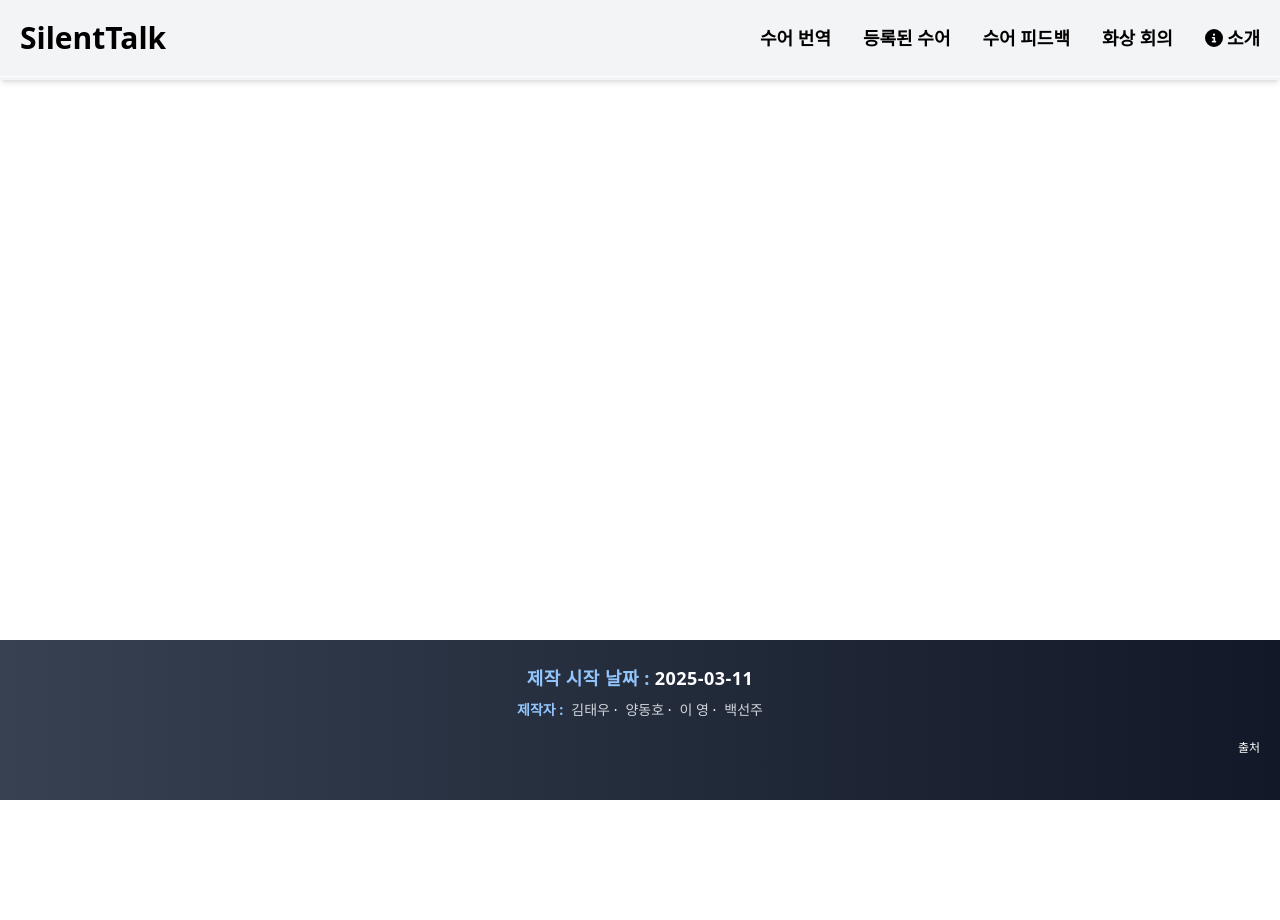
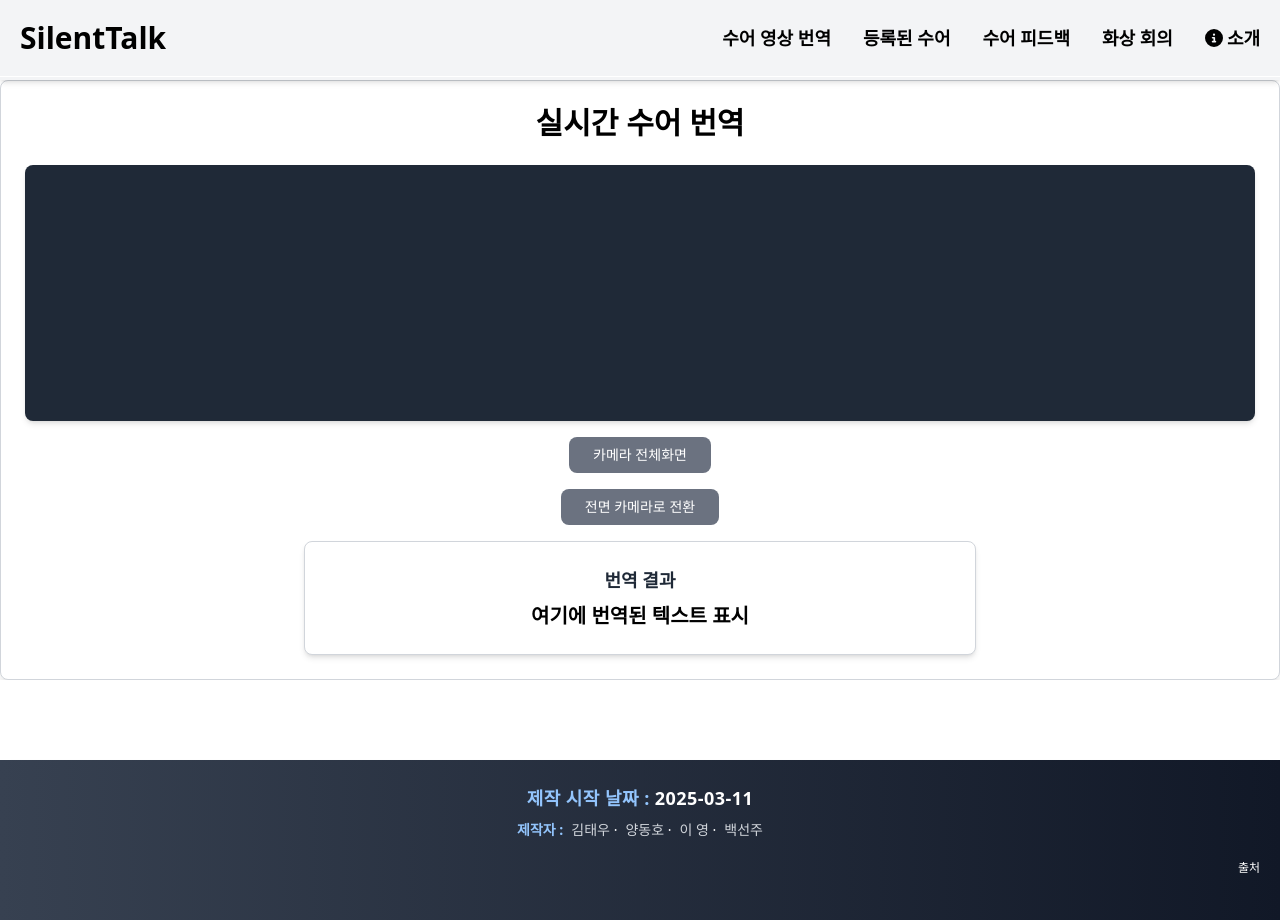
Before and after one commit to taewoo01/silent-app, a React (Create React App) app: page /RealRender in a window 1280 px wide. Before the commit the page ends 800 px from the top, so only its background shows below. Built offline with nearby package versions, Linux system fonts and the light colour scheme; no server answers.

Commit message:
실시간 번역, 영상 번역 분리 및 목록 크기 변경

```diff
--- a/src/App.js
+++ b/src/App.js
@@ -7,6 +7,7 @@ import Nomal from "./pages/Nomal";
 import Render from "./pages/Render";
 import Feedback from "./pages/Feedback";
 import Meeting from "./pages/Meeting";
+import RealRender from "./pages/realRender";
 import Bottom from "./pages/Bottom";
 import Source from "./pages/Source";
 import "./index.css";  // TailwindCSS 및 애니메이션 적용된 CSS 파일
@@ -86,6 +87,7 @@ function App() {
               <Route path="/About" element={<About />} />
               <Route path="/Nomal" element={<Nomal />} />
               <Route path="/Render" element={<Render />} />
+              <Route path="/RealRender" element={<RealRender />} />
               <Route path="/Feedback" element={<Feedback />} />
               <Route path="/Source" element={<Source />} />
               <Route path="/Meeting" element={<Meeting />} />
--- a/src/pages/Nav.js
+++ b/src/pages/Nav.js
@@ -100,7 +100,7 @@ const Nav = () => {
 
       {isMobile ? (
         <>
-          <div className="w-full flex justify-between items-center relative z-10 ">
+          <div className="w-full flex justify-between items-center relative z-10">
             {/* 오른쪽으로 정렬된 메뉴 버튼 */}
             <button
             onClick={toggleMenu}
@@ -121,8 +121,11 @@ const Nav = () => {
           {isOpen && (
             <div className="absolute top-0 right-0 w-full mt-4 bg-white shadow-md z-20">
               <div className="text-right">
+                <Link to="/RealRender" onClick={closeMenu} className="p-4 block border-b border-black text-black hover:text-blue-500">
+                실시간 번역
+                </Link>
                 <Link to="/Render" onClick={closeMenu} className="p-4 block border-b border-black text-black hover:text-blue-500">
-                  수어 번역
+                  수어 영상 번역
                 </Link>
                 <Link to="/Nomal" onClick={closeMenu} className="p-4 block border-b border-black text-black hover:text-blue-500">
                   등록된 수어
@@ -149,7 +152,7 @@ const Nav = () => {
         </Link>
         <div className="flex space-x-8">
             <Link to="/Render" className={`text-lg font-semibold ${textColor} hover:text-blue-500`}>
-            수어 번역
+            수어 영상 번역
             </Link>
             <Link to="/Nomal" className={`text-lg font-semibold ${textColor} hover:text-blue-500`}>
             등록된 수어
--- a/src/pages/Nomal.js
+++ b/src/pages/Nomal.js
@@ -10,16 +10,23 @@ const Nomal = () => {
 
   return (
     <div className="min-h-screen bg-gray-100 p-6">
-            <h1 className="text-4xl font-bold text-center">
-                학습된 기본 수어 목록
-            </h1>
+      <h1 className="text-4xl font-bold text-center mb-6">학습된 기본 수어 목록</h1>
 
-            <div className="grid grid-cols-1 sm:grid-cols-2 md:grid-cols-3 gap-6 mt-6">
+      {/* 수어 카드들을 옆으로 정렬하고 작은 크기로 설정 */}
+      <div className="flex flex-wrap justify-center gap-4">
         {signLanguageData.map((sign) => (
-                    <div key={sign.id} className="bg-white rounded-lg shadow-lg p-4 flex flex-col items-center">
-                        <img src={sign.image} alt={sign.name} className="w-32 h-32 object-cover mb-4" />
-                        <h2 className="text-xl font-semibold">{sign.name}</h2>
-                        <p className="text-gray-600 text-center mt-2">{sign.description}</p>
+          <div
+            key={sign.id}
+            className="bg-white rounded-lg shadow-lg p-4 flex flex-col items-center w-28 sm:w-32 md:w-36"
+          >
+            {/* 이미지 크기 조정 */}
+            <img
+              src={sign.image}
+              alt={sign.name}
+              className="w-16 h-16 sm:w-20 sm:h-20 md:w-24 md:h-24 object-cover mb-4"
+            />
+            <h2 className="text-sm sm:text-base font-semibold text-center">{sign.name}</h2>
+            <p className="text-xs sm:text-sm text-gray-600 text-center mt-2">{sign.description}</p>
           </div>
         ))}
       </div>
--- a/src/pages/Render.js
+++ b/src/pages/Render.js
@@ -1,23 +1,16 @@
 import React, { useState, useRef, useEffect } from "react";
-import { useMediaQuery } from "react-responsive"; // 반응형 처리를 위한 훅
-import CameraComponent from "../component/Camera.js";
 
 const Render = () => {
-  const isMobile = useMediaQuery({ maxWidth: 1024 }); // 태블릿 이하 (1024px 이하)에서만 true
   const [isFullscreenVideo, setIsFullscreenVideo] = useState(false);
-  const [isFullscreenCamera, setIsFullscreenCamera] = useState(false); // 카메라 화면 전체화면 상태
   const [translatedText, setTranslatedText] = useState("여기에 번역된 텍스트 표시");
-  const [isBackCamera, setIsBackCamera] = useState(true); // 후면 카메라 기본 설정
   const [videoFile, setVideoFile] = useState(null); // 업로드된 영상 파일 상태 관리
   const [videoUrl, setVideoUrl] = useState(""); // 영상 URL 상태 관리
 
   const videoContainerRef = useRef(null);
-  const cameraContainerRef = useRef(null); // 카메라 화면을 위한 ref
 
   // 전체화면 변경 감지 이벤트
   useEffect(() => {
     const handleFullscreenChange = () => {
-      setIsFullscreenCamera(!!document.fullscreenElement); // 카메라 화면 전체화면 상태 관리
       setIsFullscreenVideo(!!document.fullscreenElement); // 영상 화면 전체화면 상태 관리
     };
 
@@ -74,59 +67,7 @@ const Render = () => {
   };
 
   return (
-    <div className="flex flex-col lg:flex-row items-center justify-center space-y-8 lg:space-y-0 lg:space-x-8 p-6">
-
-      {/* ✅ 모바일에서만 실시간 수어 번역 표시 */}
-      {isMobile && (
-        <div className="w-full lg:w-1/2 bg-white p-6 rounded-lg shadow-lg border border-gray-300">
-          <h1 className="text-3xl font-bold text-black mb-6 text-center">
-            실시간 수어 번역
-          </h1>
-
-          {/* 카메라 화면 */}
-          <div
-            ref={cameraContainerRef}
-            className="w-full h-64 bg-gray-800 flex items-center justify-center rounded-lg shadow-md mb-4 mx-auto relative"
-          >
-            {/* ✅ 카메라 전면/후면 변경 기능 추가 */}
-            <CameraComponent cameraFacing={isBackCamera ? "environment" : "user"} />
-
-            {/* ✅ 오버레이: 전체화면에서만 보이도록 설정 */}
-            {isFullscreenCamera && (
-              <div className="absolute bottom-10 left-1/2 transform -translate-x-1/2 px-6 py-3 bg-black bg-opacity-80 text-white rounded-lg text-lg font-semibold">
-                여기에 실시간 번역이 표시됩니다.
-              </div>
-            )}
-          </div>
-
-          {/* ✅ 카메라 화면 전체화면 버튼 */}
-          <div className="text-center mb-4">
-            <button
-              onClick={() => toggleFullscreen(cameraContainerRef, isFullscreenCamera, setIsFullscreenCamera)}
-              className="bg-gray-500 text-white py-2 px-6 rounded-lg text-sm hover:bg-gray-600 transition-all"
-            >
-              {isFullscreenCamera ? "카메라 전체화면 종료" : "카메라 전체화면"}
-            </button>
-          </div>
-
-          {/* ✅ 카메라 전면/후면 변경 버튼 */}
-          <div className="text-center mb-4">
-            <button
-              onClick={() => setIsBackCamera(!isBackCamera)}
-              className="bg-gray-500 text-white py-2 px-6 rounded-lg text-sm hover:bg-gray-600 transition-all"
-            >
-              {isBackCamera ? "전면 카메라로 전환" : "후면 카메라로 전환"}
-            </button>
-          </div>
-
-          {/* 번역 결과 */}
-          <div className="w-full max-w-2xl p-6 bg-white rounded-lg shadow-md text-center border border-gray-300 mx-auto">
-            <p className="text-lg font-semibold text-gray-800">번역 결과</p>
-            <div className="text-xl font-bold text-black mt-2">{translatedText}</div>
-          </div>
-        </div>
-      )}
-
+    <div className="flex flex-col items-center justify-center space-y-8 p-6">
       {/* 영상 번역 부분 (모든 화면에서 표시됨) */}
       <div className="w-full lg:w-1/2 bg-white p-6 rounded-lg shadow-lg border border-gray-300">
         <h1 className="text-3xl font-bold text-black mb-6 text-center">영상 번역</h1>
--- /dev/null
+++ b/src/pages/realRender.js
@@ -0,0 +1,108 @@
+import React, { useState, useRef, useEffect } from "react";
+import CameraComponent from "../component/Camera";
+
+const RealRender = () => {
+  const [isFullscreenCamera, setIsFullscreenCamera] = useState(false);
+  const [translatedText, setTranslatedText] = useState("여기에 번역된 텍스트 표시");
+  const [isBackCamera, setIsBackCamera] = useState(true);
+  const cameraContainerRef = useRef(null);
+
+  // 전체화면 변경 감지 이벤트
+  useEffect(() => {
+    const handleFullscreenChange = () => {
+      setIsFullscreenCamera(!!document.fullscreenElement);
+    };
+
+    document.addEventListener("fullscreenchange", handleFullscreenChange);
+    document.addEventListener("webkitfullscreenchange", handleFullscreenChange);
+    document.addEventListener("mozfullscreenchange", handleFullscreenChange);
+    document.addEventListener("MSFullscreenChange", handleFullscreenChange);
+
+    return () => {
+      document.removeEventListener("fullscreenchange", handleFullscreenChange);
+      document.removeEventListener("webkitfullscreenchange", handleFullscreenChange);
+      document.removeEventListener("mozfullscreenchange", handleFullscreenChange);
+      document.removeEventListener("MSFullscreenChange", handleFullscreenChange);
+    };
+  }, []);
+
+  // 전체화면 토글 함수
+  const toggleFullscreen = () => {
+    if (!isFullscreenCamera) {
+      if (cameraContainerRef.current) {
+        if (cameraContainerRef.current.requestFullscreen) {
+          cameraContainerRef.current.requestFullscreen();
+        } else if (cameraContainerRef.current.mozRequestFullScreen) {
+          cameraContainerRef.current.mozRequestFullScreen();
+        } else if (cameraContainerRef.current.webkitRequestFullscreen) {
+          cameraContainerRef.current.webkitRequestFullscreen();
+        } else if (cameraContainerRef.current.msRequestFullscreen) {
+          cameraContainerRef.current.msRequestFullscreen();
+        }
+      }
+    } else {
+      if (document.fullscreenElement) {
+        if (document.exitFullscreen) {
+          document.exitFullscreen();
+        } else if (document.mozCancelFullScreen) {
+          document.mozCancelFullScreen();
+        } else if (document.webkitExitFullscreen) {
+          document.webkitExitFullscreen();
+        } else if (document.msExitFullscreen) {
+          document.msExitFullscreen();
+        }
+      }
+    }
+    setIsFullscreenCamera(!isFullscreenCamera);
+  };
+
+  return (
+    <div className="w-full bg-white p-6 rounded-lg shadow-lg border border-gray-300">
+      <h1 className="text-3xl font-bold text-black mb-6 text-center">
+        실시간 수어 번역
+      </h1>
+
+      {/* 카메라 화면 */}
+      <div
+        ref={cameraContainerRef}
+        className="w-full h-64 bg-gray-800 flex items-center justify-center rounded-lg shadow-md mb-4 mx-auto relative"
+      >
+        <CameraComponent cameraFacing={isBackCamera ? "environment" : "user"} />
+
+        {isFullscreenCamera && (
+          <div className="absolute bottom-10 left-1/2 transform -translate-x-1/2 px-6 py-3 bg-black bg-opacity-80 text-white rounded-lg text-lg font-semibold">
+            여기에 실시간 번역이 표시됩니다.
+          </div>
+        )}
+      </div>
+
+      {/* 카메라 화면 전체화면 버튼 */}
+      <div className="text-center mb-4">
+        <button
+          onClick={toggleFullscreen}
+          className="bg-gray-500 text-white py-2 px-6 rounded-lg text-sm hover:bg-gray-600 transition-all"
+        >
+          {isFullscreenCamera ? "카메라 전체화면 종료" : "카메라 전체화면"}
+        </button>
+      </div>
+
+      {/* 카메라 전면/후면 변경 버튼 */}
+      <div className="text-center mb-4">
+        <button
+          onClick={() => setIsBackCamera(!isBackCamera)}
+          className="bg-gray-500 text-white py-2 px-6 rounded-lg text-sm hover:bg-gray-600 transition-all"
+        >
+          {isBackCamera ? "전면 카메라로 전환" : "후면 카메라로 전환"}
+        </button>
+      </div>
+
+      {/* 번역 결과 */}
+      <div className="w-full max-w-2xl p-6 bg-white rounded-lg shadow-md text-center border border-gray-300 mx-auto">
+        <p className="text-lg font-semibold text-gray-800">번역 결과</p>
+        <div className="text-xl font-bold text-black mt-2">{translatedText}</div>
+      </div>
+    </div>
+  );
+};
+
+export default RealRender;
```
Lines whose indentation alone changed are shown as unchanged.
